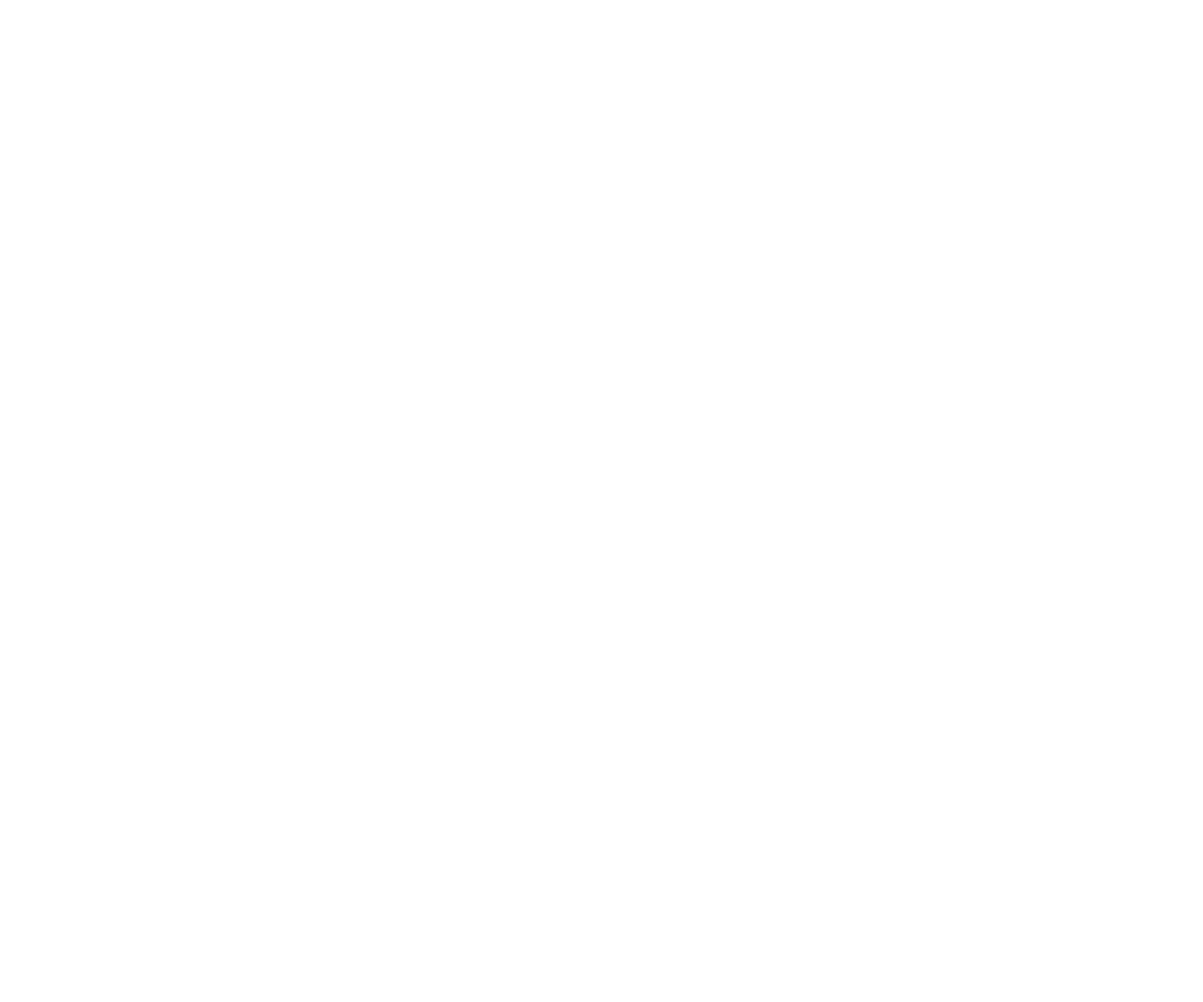
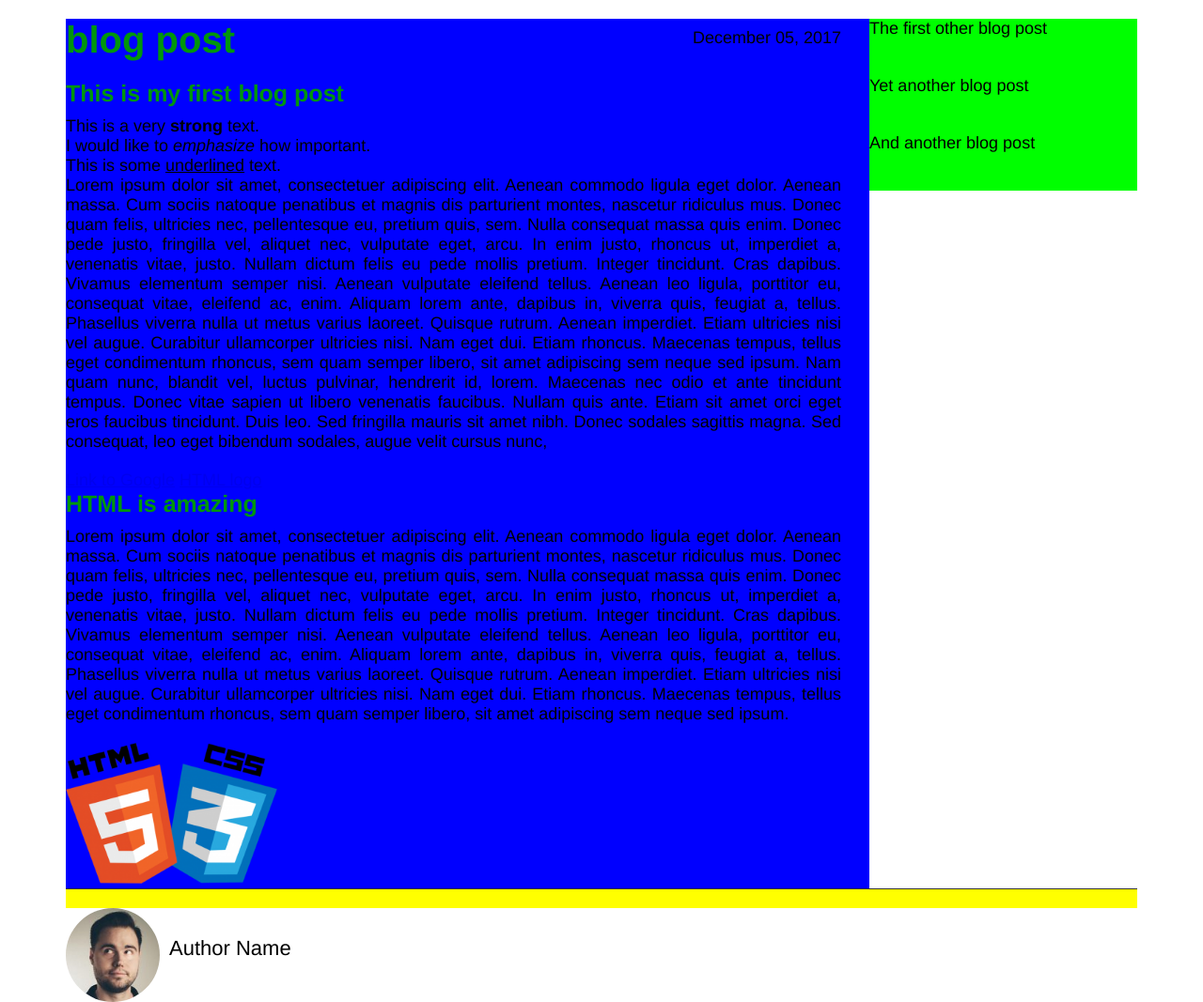
Before and after one commit to mhkna/ud_css, a plain HTML site: page index.html in a window 1280 px wide. Shown: the whole page at 94% size. Before the commit the page ends 800 px from the top, so only its background shows below. Drawn offline with Linux system fonts and the light colour scheme.

Commit message:
some simple css layout rules

```diff
--- a/index.html
+++ b/index.html
@@ -2,12 +2,60 @@
 <html>
 
   <head>
-
-
+    <title>blog post</title>
+    <link rel="stylesheet" type="text/css" href="style.css">
   </head>
 
   <body>
+    <div class="container">
+      <div class="blog-post">
+        <h1>blog post</h1>
+        <p class="date">December 05, 2017</p>
+        <h2>This is my first blog post</h2>
+        <p class="main-text">
+          This is a very <strong>strong</strong> text.<br>
+          I would like to <em>emphasize</em> how important.<br>
+          This is some <u>underlined</u> text.<br>
+          Lorem ipsum dolor sit amet, consectetuer adipiscing elit. Aenean commodo ligula eget dolor. Aenean massa. Cum sociis natoque penatibus et magnis dis parturient montes, nascetur ridiculus mus. Donec quam felis, ultricies nec, pellentesque eu, pretium quis, sem. Nulla consequat massa quis enim. Donec pede justo, fringilla vel, aliquet nec, vulputate eget, arcu. In enim justo, rhoncus ut, imperdiet a, venenatis vitae, justo. Nullam dictum felis eu pede mollis pretium. Integer tincidunt. Cras dapibus. Vivamus elementum semper nisi.
 
+
+          Aenean vulputate eleifend tellus. Aenean leo ligula, porttitor eu, consequat vitae, eleifend ac, enim. Aliquam lorem ante, dapibus in, viverra quis, feugiat a, tellus. Phasellus viverra nulla ut metus varius laoreet. Quisque rutrum. Aenean imperdiet. Etiam ultricies nisi vel augue. Curabitur ullamcorper ultricies nisi. Nam eget dui. Etiam rhoncus. Maecenas tempus, tellus eget condimentum rhoncus, sem quam semper libero, sit amet adipiscing sem neque sed ipsum. Nam quam nunc, blandit vel, luctus pulvinar, hendrerit id, lorem. Maecenas nec odio et ante tincidunt tempus. Donec vitae sapien ut libero venenatis faucibus. Nullam quis ante. Etiam sit amet orci eget eros faucibus tincidunt. Duis leo. Sed fringilla mauris sit amet nibh. Donec sodales sagittis magna. Sed consequat, leo eget bibendum sodales, augue velit cursus nunc,
+        </p>
+
+        <a href="http://www.google.com">Link to Google</a>
+        <a href="logo.png" target="_blank">HTML logo</a>
+
+        <h2>HTML is amazing</h2>
+        <p class="main-text">
+          Lorem ipsum dolor sit amet, consectetuer adipiscing elit. Aenean commodo ligula eget dolor. Aenean massa. Cum sociis natoque penatibus et magnis dis parturient montes, nascetur ridiculus mus. Donec quam felis, ultricies nec, pellentesque eu, pretium quis, sem. Nulla consequat massa quis enim. Donec pede justo, fringilla vel, aliquet nec, vulputate eget, arcu. In enim justo, rhoncus ut, imperdiet a, venenatis vitae, justo. Nullam dictum felis eu pede mollis pretium. Integer tincidunt. Cras dapibus. Vivamus elementum semper nisi. Aenean vulputate eleifend tellus. Aenean leo ligula, porttitor eu, consequat vitae, eleifend ac, enim. Aliquam lorem ante, dapibus in, viverra quis, feugiat a, tellus. Phasellus viverra nulla ut metus varius laoreet. Quisque rutrum. Aenean imperdiet. Etiam ultricies nisi vel augue. Curabitur ullamcorper ultricies nisi. Nam eget dui. Etiam rhoncus. Maecenas tempus, tellus eget condimentum rhoncus, sem quam semper libero, sit amet adipiscing sem neque sed ipsum.
+        </p>
+        <img src="logo.png" alt="HTML5 logo">
+
+      </div>
+
+      <div class="other-posts">
+        <div class="other">
+          The first other blog post
+        </div>
+
+        <div class="other">
+          Yet another blog post
+        </div>
+
+        <div class="other">
+          And another blog post
+        </div>
+      </div>
+
+      <div class="clearfix">
+      </div>
+
+      <div class="author-box">
+        <img src="author.jpg" alt="author photo">
+        <p class="author-text">Author Name</p>
+      </div>
+
+    </div>
 
   </body>
 
--- /dev/null
+++ b/style.css
@@ -0,0 +1,89 @@
+* {
+  margin: 0;
+  padding: 0;
+  box-sizing: border-box;
+}
+
+.clearfix:after {
+  content: "";
+  display: table;
+  clear: both;
+}
+
+body {
+  font-family: Helvetica Neue, Arial;
+  font-size: 18px;
+}
+
+h1, h2 {
+  color: #00960b;
+}
+
+h1 {
+  font-size: 40px;
+  margin-bottom: 20px;
+}
+
+h2 {
+  font-size: 25px;
+  margin-bottom: 10px;
+}
+
+.main-text {
+  text-align: justify;
+  margin-bottom: 20px;
+}
+
+.author-text {
+  font-size: 22px;
+  float: left;
+  margin-top: 30px;
+  margin-left: 10px;
+}
+
+.container {
+  width: 1140px;
+  margin: 20px auto 0 auto;
+}
+
+.blog-post {
+  background-color: #0000ff;
+  width: 75%;
+  float: left;
+  padding-right: 30px;
+  position: relative;
+}
+
+.other-posts {
+  background-color: #00ff00;
+  width: 25%;
+  float: left;
+}
+
+.author-box {
+  background-color: #ffff00;
+  border-top: 1px solid #333;
+  padding-top: 20px;
+}
+
+.other {
+  margin-bottom: 40px;
+}
+
+.author-box img {
+  height: 100px;
+  width: 100px;
+  border-radius: 50%;
+  float: left;
+}
+
+.blog-post img {
+  height: 150px;
+  width: auto;
+}
+
+.date {
+  position: absolute;
+  top: 10px;
+  right: 30px;
+}
```
Also changed, not shown: author.jpg (added), logo.png (added).
